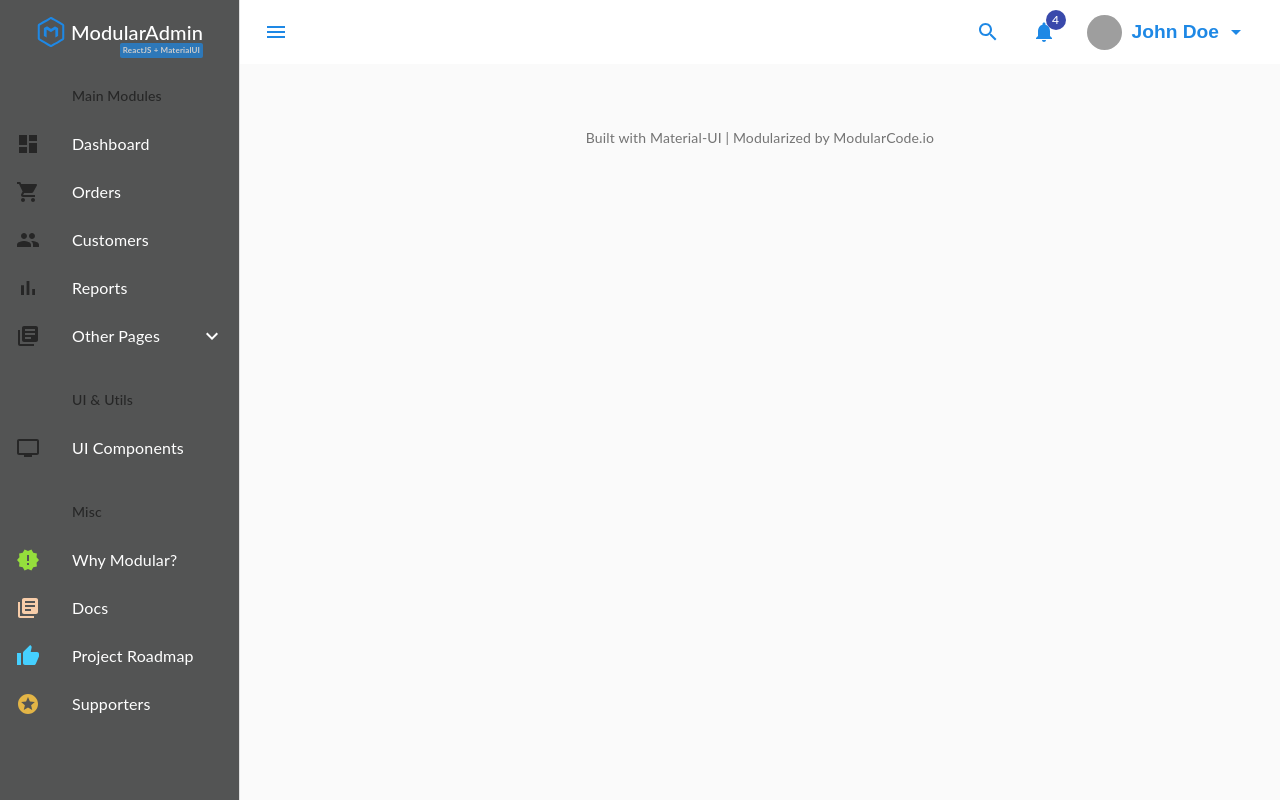
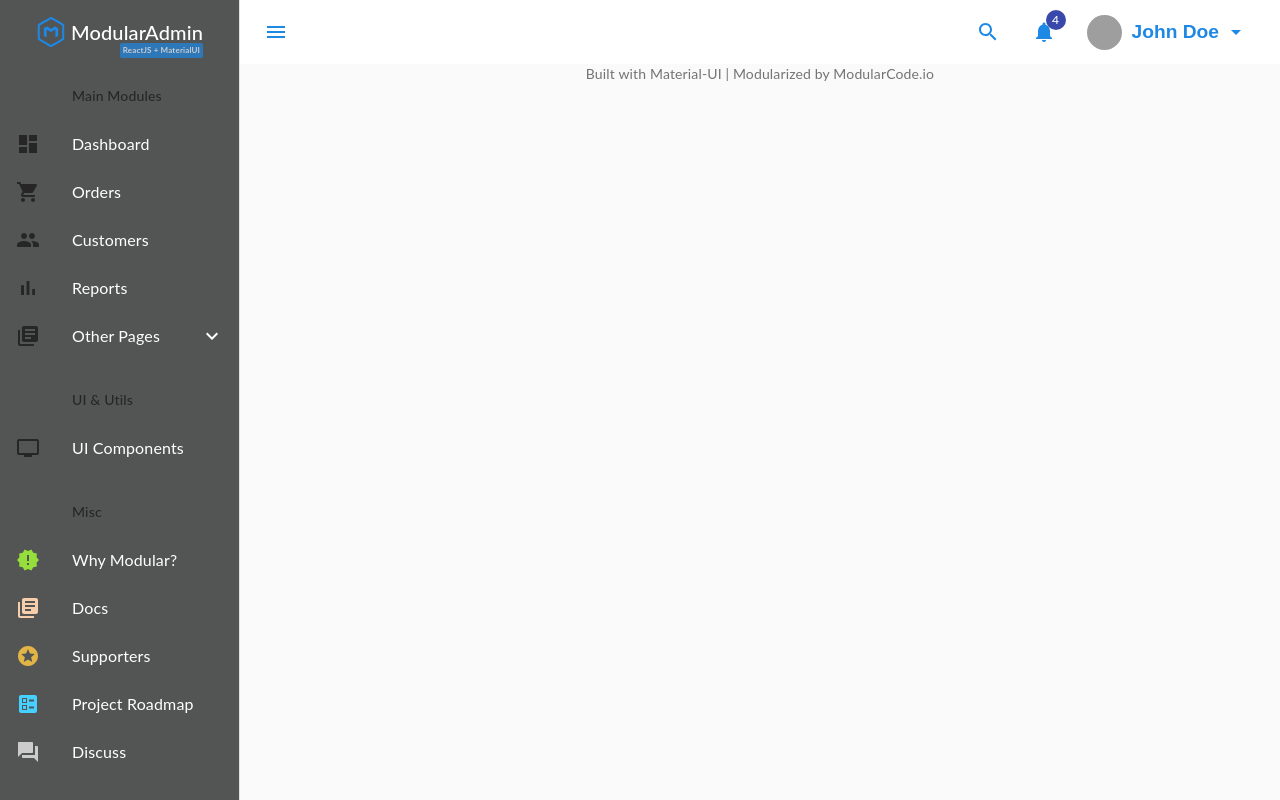
Before and after one commit to biggestredapple/react-material, a React (Create React App) app: page /auth in a window 1280 px wide. Built offline with nearby package versions, Linux system fonts and the light colour scheme; grey boxes are pictures that could not be loaded.

Commit message:
Setup UI router

```diff
--- a/src/Dashboard/Dashboard.tsx
+++ b/src/Dashboard/Dashboard.tsx
@@ -4,7 +4,6 @@ import { Route, RouteComponentProps } from 'react-router-dom'
 
 import { makeStyles, useTheme } from '@material-ui/core/styles'
 import useMediaQuery from '@material-ui/core/useMediaQuery'
-import Container from '@material-ui/core/Container'
 import Drawer from '@material-ui/core/Drawer'
 import Hidden from '@material-ui/core/Hidden'
 
@@ -103,9 +102,7 @@ export default function Dashboard({ match }: DashboardProps) {
       </div>
       <main className={classes.content}>
         <div className={classes.headerSpacer} />
-        <Container maxWidth="lg" className={classes.container}>
-          <Route path={`${match.url}/`} component={Main} />
-        </Container>
+        <Route path={`${match.url}/`} component={Main} />
         <Footer />
       </main>
     </div>
@@ -177,10 +174,6 @@ const useStyles = makeStyles((theme: Theme) => ({
     height: '100vh',
     overflow: 'auto',
   },
-  container: {
-    paddingTop: theme.spacing(4),
-    paddingBottom: theme.spacing(4),
-  },
   paper: {
     padding: theme.spacing(2),
     display: 'flex',
@@ -191,15 +184,3 @@ const useStyles = makeStyles((theme: Theme) => ({
     height: 240,
   },
 }))
-
-// interface DashboardProps extends RouteComponentProps {}
-
-// const Dashboard = ({ match }: DashboardProps) => {
-//   return (
-//     <div className={styles.Dashboard}>
-//       <Route path={`${match.url}/`} component={Main} />
-//     </div>
-//   )
-// }
-
-// export default Dashboard
--- a/src/Dashboard/Main/Main.tsx
+++ b/src/Dashboard/Main/Main.tsx
@@ -1,13 +1,21 @@
 import React from 'react'
 // import clsx from 'clsx'
+import { makeStyles, useTheme } from '@material-ui/core/styles'
+
+import Container from '@material-ui/core/Container'
 import Grid from '@material-ui/core/Grid'
 import Paper from '@material-ui/core/Paper'
+
+import { Theme } from '_theme'
 import Chart from './Chart'
 import Deposits from './Deposits'
 import Orders from './Orders'
 
 export default function Dashboard() {
+  const classes = useStyles()
+
   return (
+    <Container maxWidth="lg" className={classes.container}>
       <Grid container spacing={3}>
         {/* Chart */}
         <Grid item xs={12} md={8} lg={9}>
@@ -28,5 +36,13 @@ export default function Dashboard() {
           </Paper>
         </Grid>
       </Grid>
+    </Container>
   )
 }
+
+const useStyles = makeStyles((theme: Theme) => ({
+  container: {
+    paddingTop: theme.spacing(4),
+    paddingBottom: theme.spacing(4),
+  },
+}))
--- a/src/Dashboard/_common/Sidebar/SidebarNav.tsx
+++ b/src/Dashboard/_common/Sidebar/SidebarNav.tsx
@@ -1,7 +1,9 @@
 import React, { ReactNode } from 'react'
 import clsx from 'clsx'
 import PropTypes from 'prop-types'
-import { makeStyles, createStyles, styled } from '@material-ui/core/styles'
+import { makeStyles, createStyles } from '@material-ui/core/styles'
+
+import { NavLink } from 'react-router-dom'
 import List from '@material-ui/core/List'
 import ListSubheader from '@material-ui/core/ListSubheader'
 import ListItem from '@material-ui/core/ListItem'
@@ -20,6 +22,8 @@ import IconBarChart from '@material-ui/icons/BarChart'
 import IconPersonalVideo from '@material-ui/icons/PersonalVideo'
 import IconLibraryBooks from '@material-ui/icons/LibraryBooks'
 import IconThumbUp from '@material-ui/icons/ThumbUp'
+import IconQuestionAnswer from '@material-ui/icons/QuestionAnswer'
+import IconBallot from '@material-ui/icons/Ballot'
 import IconStars from '@material-ui/icons/Stars'
 import IconNewReleases from '@material-ui/icons/NewReleases'
 
@@ -51,25 +55,25 @@ const SidebarNav = () => {
         <ListSubheader inset disableSticky={true} className={classes.navItem}>
           Main Modules
         </ListSubheader>
-        <ListItem button className={classes.navItem}>
+        <ListItem component={props => <NavLink exact {...props} to="/" />} button className={classes.navItem}>
           <ListItemIcon>
             <IconDashboard />
           </ListItemIcon>
           <ListItemText primary="Dashboard" />
         </ListItem>
-        <ListItem button className={classes.navItem}>
+        <ListItem component={props => <NavLink {...props} to="/orders" />} button className={classes.navItem}>
           <ListItemIcon>
             <IconShoppingCart />
           </ListItemIcon>
           <ListItemText primary="Orders" />
         </ListItem>
-        <ListItem button className={classes.navItem}>
+        <ListItem component={props => <NavLink {...props} to="/customers" />} button className={classes.navItem}>
           <ListItemIcon>
             <IconPeople />
           </ListItemIcon>
           <ListItemText primary="Customers" />
         </ListItem>
-        <ListItem button className={classes.navItem}>
+        <ListItem component={props => <NavLink {...props} to="/reports" />} button className={classes.navItem}>
           <ListItemIcon>
             <IconBarChart />
           </ListItemIcon>
@@ -85,22 +89,53 @@ const SidebarNav = () => {
         <Collapse in={open} timeout="auto" unmountOnExit>
           <Divider />
           <List component="div" disablePadding>
-            <ListItem button className={clsx(classes.navItem, classes.nested)}>
+            <ListItem
+              component={props => <NavLink {...props} to="/account" />}
+              button
+              className={clsx(classes.navItem, classes.nested)}
+            >
               <ListItemText primary="Account" />
             </ListItem>
-            <ListItem button className={clsx(classes.navItem, classes.nested)}>
+            <ListItem
+              component={props => <NavLink {...props} to="/profile" />}
+              button
+              className={clsx(classes.navItem, classes.nested)}
+            >
+              <ListItemText primary="Profile" />
+            </ListItem>
+            <ListItem
+              component={props => <NavLink {...props} to="/auth/login" />}
+              button
+              className={clsx(classes.navItem, classes.nested)}
+            >
               <ListItemText primary="Login" />
             </ListItem>
-            <ListItem button className={clsx(classes.navItem, classes.nested)}>
+            <ListItem
+              component={props => <NavLink {...props} to="/auth/signup" />}
+              button
+              className={clsx(classes.navItem, classes.nested)}
+            >
               <ListItemText primary="Signup" />
             </ListItem>
-            <ListItem button className={clsx(classes.navItem, classes.nested)}>
+            <ListItem
+              component={props => <NavLink {...props} to="/auth/recover" />}
+              button
+              className={clsx(classes.navItem, classes.nested)}
+            >
               <ListItemText primary="Recover" />
             </ListItem>
-            <ListItem button className={clsx(classes.navItem, classes.nested)}>
+            <ListItem
+              component={props => <NavLink {...props} to="/auth/reset" />}
+              button
+              className={clsx(classes.navItem, classes.nested)}
+            >
               <ListItemText primary="Reset" />
             </ListItem>
-            <ListItem button className={clsx(classes.navItem, classes.nested)}>
+            <ListItem
+              component={props => <NavLink {...props} to="/auth/search" />}
+              button
+              className={clsx(classes.navItem, classes.nested)}
+            >
               <ListItemText primary="Search" />
             </ListItem>
           </List>
@@ -111,7 +146,7 @@ const SidebarNav = () => {
         <ListSubheader inset disableSticky={true} className={classes.navItem}>
           UI & Utils
         </ListSubheader>
-        <ListItem button className={classes.navItem}>
+        <ListItem component={props => <NavLink {...props} to="/demo/components" />} button className={classes.navItem}>
           <ListItemIcon>
             <IconPersonalVideo />
           </ListItemIcon>
@@ -123,22 +158,29 @@ const SidebarNav = () => {
         <ListSubheader inset disableSticky={true}>
           Misc
         </ListSubheader>
-        <ListItem button>
+        <ListItem component={props => <NavLink {...props} to="/demo/features" />} button className={classes.navItem}>
           <ListItemIcon className={classes.iconFeatures}>
             <IconNewReleases />
           </ListItemIcon>
           <ListItemText primary="Why Modular?" />
         </ListItem>
-        <ListItem button>
+        <ListItem component={props => <NavLink {...props} to="/demo/docs" />} button className={classes.navItem}>
           <ListItemIcon className={classes.iconDocs}>
             <IconLibraryBooks />
           </ListItemIcon>
           <ListItemText primary="Docs" />
         </ListItem>
 
-        <ListItem button>
+        <ListItem component={props => <NavLink {...props} to="/demo/supporters" />} button className={classes.navItem}>
+          <ListItemIcon className={classes.iconSponsors}>
+            <IconStars />
+          </ListItemIcon>
+          <ListItemText primary="Supporters" />
+        </ListItem>
+
+        <ListItem component={props => <NavLink {...props} to="/demo/roadmap" />} button className={classes.navItem}>
           <ListItemIcon className={classes.iconSupport}>
-            <IconThumbUp />
+            <IconBallot />
           </ListItemIcon>
           <ListItemText primary="Project Roadmap" />
         </ListItem>
@@ -149,11 +191,12 @@ const SidebarNav = () => {
           </ListItemIcon>
           <ListItemText primary="Support Me" />
         </ListItem> */}
-        <ListItem button>
-          <ListItemIcon className={classes.iconSponsors}>
-            <IconStars />
+
+        <ListItem component={props => <NavLink {...props} to="/demo/discuss" />} button className={classes.navItem}>
+          <ListItemIcon className={classes.iconDiscuss}>
+            <IconQuestionAnswer />
           </ListItemIcon>
-          <ListItemText primary="Supporters" />
+          <ListItemText primary="Discuss" />
         </ListItem>
       </List>
     </div>
@@ -169,7 +212,15 @@ const useStyles = makeStyles((theme: Theme) =>
       width: theme.sidebar.width,
     },
     navItem: {
-      width: theme.sidebar.width,
+      '&.active': {
+        // color: theme.palette.primary.main,
+        background: 'rgba(0, 0, 0, 0.08)',
+        '& .MuiListItemIcon-root': {
+          // display: 'none',
+          color: '#fff',
+          // color: theme.palette.primary.main,
+        },
+      },
     },
     iconFeatures: {
       color: '#95de3c',
@@ -183,6 +234,9 @@ const useStyles = makeStyles((theme: Theme) =>
     iconSponsors: {
       color: '#e3b546',
     },
+    iconDiscuss: {
+      color: '#ccc',
+    },
   }),
 )
 
```
Also changed, not shown: src/Dashboard/Customers/Customers.tsx (added, +26 -0 lines), 1 other file (tests, documents, lock files or other folders). Lines whose indentation alone changed are shown as unchanged.
